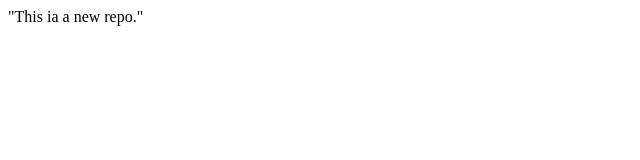
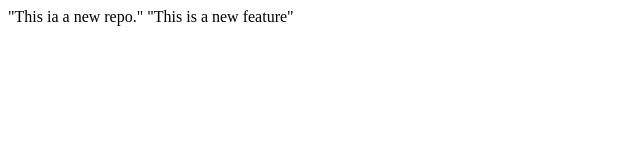
Before and after one commit to NancyMaheshwari1/localtoremote, a plain HTML site: page index.html in a window 1280 px wide. Shown: the whole page, without its empty margins (0-640 px from the left). Drawn offline with Linux system fonts and the light colour scheme.

Commit message:
Add, New feature

```diff
--- a/index.html
+++ b/index.html
@@ -1,3 +1,4 @@
 <p>
     "This ia a new repo."
+    "This is a new feature"
 </p>
```
